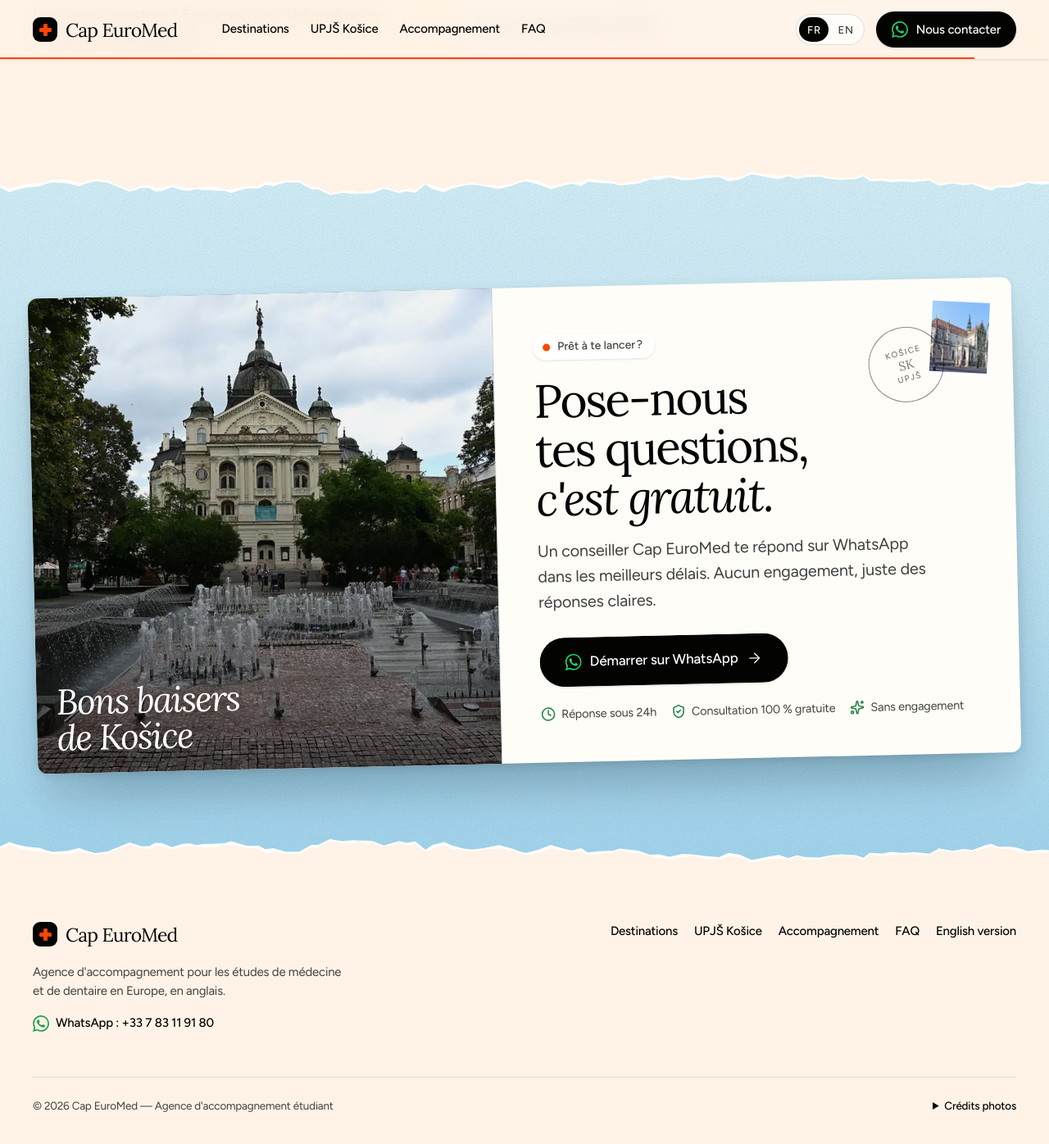
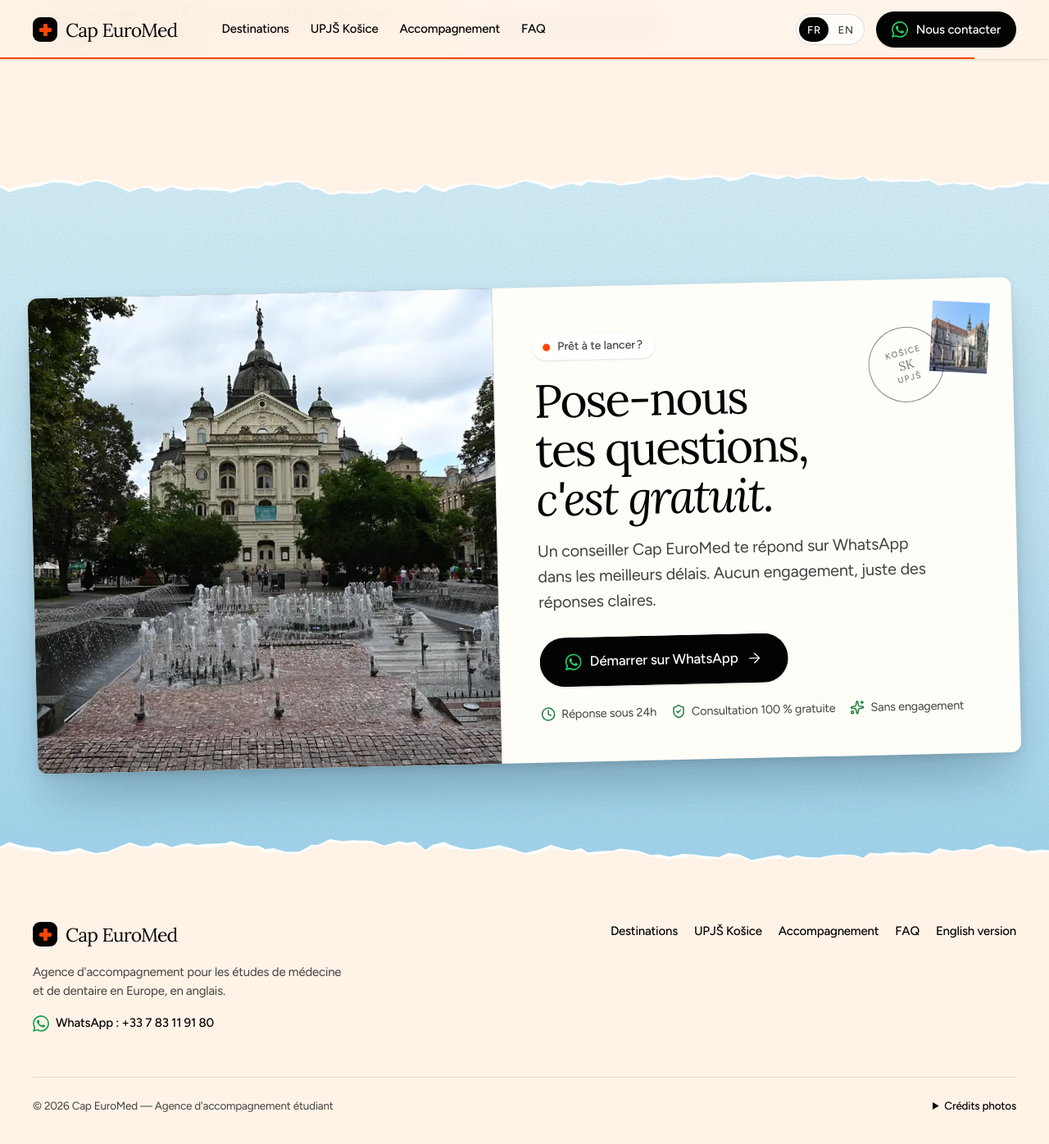
Before and after one commit to capmedecine/cap-euromed, a Jekyll site: the page built from index.html, in a window 1280 px wide and 1400 px high, scrolled down 6543 px. Shown: the top 1396 px of the window at 82% size. Built offline with Jekyll 4.4.1, drawn with Linux system fonts in a browser that asks for light colours.

Commit message:
Retrait du titre « Bons baisers de Košice » sur la carte postale de contact
Retiré sur les 4 pages (FR et EN), avec le dégradé sombre qui servait à le rendre lisible.

Co-Authored-By: Claude Opus 5.5 <noreply@anthropic.com>
Claude-Session: https://claude.ai/code/session_01MCgKUfh5b5m5wMUj2Hyf8b

```diff
--- a/_config.yml
+++ b/_config.yml
@@ -2,7 +2,7 @@
 title: Cap EuroMed
 url: "https://cap-euromed.fr"
 # Incrémenter quand site.css ou site.js change (force le rechargement chez les visiteurs)
-asset_version: 4
+asset_version: 5
 # Mesure d'audience sans cookies : mettre "cap-euromed.fr" une fois le compte Plausible créé
 plausible_domain: ""
 exclude:
--- a/assets/css/site.css
+++ b/assets/css/site.css
@@ -468,8 +468,6 @@ details[open] .pm{rotate:45deg;background:var(--mint)}
 .postcard{position:relative;display:grid;background:#fffdf8;border-radius:12px;box-shadow:var(--sh-xl),0 40px 80px -40px rgba(0,40,70,.35);overflow:hidden;rotate:calc(-5deg*(1 - min(1,var(--p,.5)*2)));translate:0 calc(40px*(1 - min(1,var(--p,.5)*2)))}
 .pc-photo{position:relative;min-height:280px;background:var(--avg,#5b5d5a)}
 .pc-photo img{position:absolute;inset:0;width:100%;height:100%;object-fit:cover}
-.pc-photo::after{content:"";position:absolute;inset:0;background:linear-gradient(180deg,rgba(0,0,0,.05) 40%,rgba(0,0,0,.45))}
-.pc-title{position:absolute;z-index:1;left:24px;bottom:22px;color:#fff;font:italic 400 clamp(30px,3.4vw,44px)/1 var(--serif);letter-spacing:-.04em;text-shadow:0 2px 14px rgba(0,0,0,.35)}
 .pc-back{position:relative;padding:34px 26px 34px}
 .pc-stamp{position:absolute;top:22px;right:22px;width:84px;height:100px;padding:7px;background:#fff;rotate:4deg;filter:drop-shadow(0 3px 5px rgba(0,0,0,.18));--r:4px;-webkit-mask:radial-gradient(var(--r),#0000 97%,#000) round calc(-1.5*var(--r)) calc(-1.5*var(--r))/calc(3*var(--r)) calc(3*var(--r)),linear-gradient(#000 0 0) no-repeat 50%/calc(100% - 3*var(--r)) calc(100% - 3*var(--r));mask:radial-gradient(var(--r),#0000 97%,#000) round calc(-1.5*var(--r)) calc(-1.5*var(--r))/calc(3*var(--r)) calc(3*var(--r)),linear-gradient(#000 0 0) no-repeat 50%/calc(100% - 3*var(--r)) calc(100% - 3*var(--r));transition:rotate .6s var(--spring)}
 .pc-stamp img{width:100%;height:100%;object-fit:cover}
--- a/en/index.html
+++ b/en/index.html
@@ -396,7 +396,6 @@ priority: 0.8
     <div class="postcard" data-scroll>
       <div class="pc-photo" style="--avg:#5b5d5a">
         <img src="/assets/img/kosice-theatre-national-fontaine-480.webp" srcset="/assets/img/kosice-theatre-national-fontaine-480.webp 480w, /assets/img/kosice-theatre-national-fontaine-960.webp 960w" sizes="(min-width:900px) 560px, 100vw" width="960" height="640" alt="Košice's National Theatre and its singing fountain" loading="lazy" decoding="async">
-        <p class="pc-title" aria-hidden="true">Greetings<br>from Košice</p>
       </div>
       <div class="pc-back">
         <span class="pc-stamp" aria-hidden="true"><img src="/assets/img/kosice-cathedrale-sainte-elisabeth-400.webp" width="400" height="304" alt="" loading="lazy" decoding="async"></span>
--- a/en/universities/upjs-kosice/index.html
+++ b/en/universities/upjs-kosice/index.html
@@ -504,7 +504,6 @@ wa_long: "https://wa.me/33783119180?text=Hello%20Cap%20EuroMed%20%F0%9F%91%8B%20
     <div class="postcard" data-scroll>
       <div class="pc-photo" style="--avg:#5b5d5a">
         <img src="/assets/img/kosice-theatre-national-fontaine-480.webp" srcset="/assets/img/kosice-theatre-national-fontaine-480.webp 480w, /assets/img/kosice-theatre-national-fontaine-960.webp 960w" sizes="(min-width:900px) 560px, 100vw" width="960" height="640" alt="Košice's National Theatre and its singing fountain" loading="lazy" decoding="async">
-        <p class="pc-title" aria-hidden="true">Greetings<br>from Košice</p>
       </div>
       <div class="pc-back">
         <span class="pc-stamp" aria-hidden="true"><img src="/assets/img/kosice-cathedrale-sainte-elisabeth-400.webp" width="400" height="304" alt="" loading="lazy" decoding="async"></span>
--- a/index.html
+++ b/index.html
@@ -409,7 +409,6 @@ verification: true
     <div class="postcard" data-scroll>
       <div class="pc-photo" style="--avg:#5b5d5a">
         <img src="/assets/img/kosice-theatre-national-fontaine-480.webp" srcset="/assets/img/kosice-theatre-national-fontaine-480.webp 480w, /assets/img/kosice-theatre-national-fontaine-960.webp 960w" sizes="(min-width:900px) 560px, 100vw" width="960" height="640" alt="Le Théâtre national de Košice et sa fontaine chantante" loading="lazy" decoding="async">
-        <p class="pc-title" aria-hidden="true">Bons baisers<br>de Košice</p>
       </div>
       <div class="pc-back">
         <span class="pc-stamp" aria-hidden="true"><img src="/assets/img/kosice-cathedrale-sainte-elisabeth-400.webp" width="400" height="304" alt="" loading="lazy" decoding="async"></span>
--- a/universites/upjs-kosice/index.html
+++ b/universites/upjs-kosice/index.html
@@ -504,7 +504,6 @@ wa_long: "https://wa.me/33783119180?text=Bonjour%20Cap%20EuroMed%20%F0%9F%91%8B%
     <div class="postcard" data-scroll>
       <div class="pc-photo" style="--avg:#5b5d5a">
         <img src="/assets/img/kosice-theatre-national-fontaine-480.webp" srcset="/assets/img/kosice-theatre-national-fontaine-480.webp 480w, /assets/img/kosice-theatre-national-fontaine-960.webp 960w" sizes="(min-width:900px) 560px, 100vw" width="960" height="640" alt="Le Théâtre national de Košice et sa fontaine chantante" loading="lazy" decoding="async">
-        <p class="pc-title" aria-hidden="true">Bons baisers<br>de Košice</p>
       </div>
       <div class="pc-back">
         <span class="pc-stamp" aria-hidden="true"><img src="/assets/img/kosice-cathedrale-sainte-elisabeth-400.webp" width="400" height="304" alt="" loading="lazy" decoding="async"></span>
```
